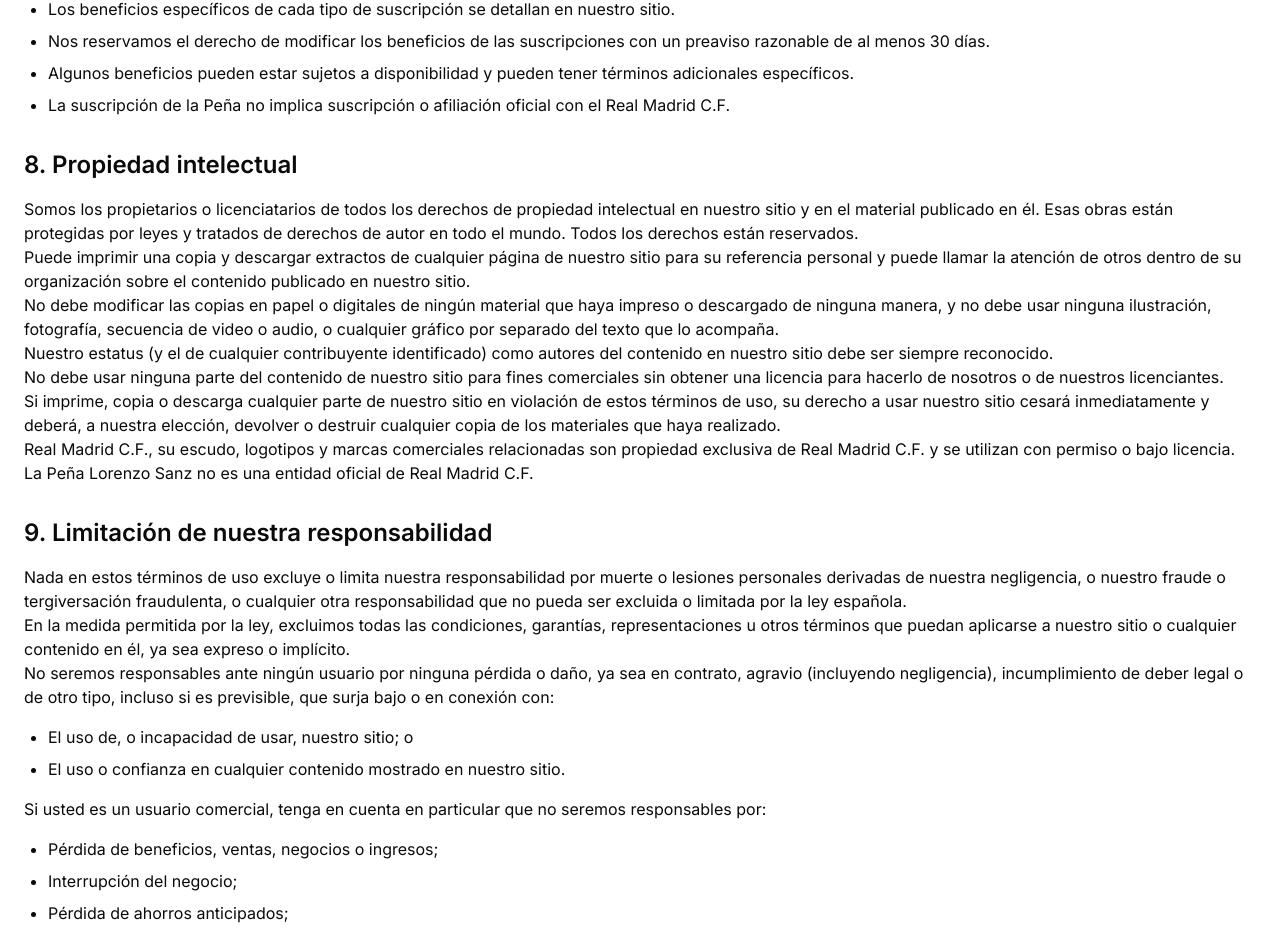
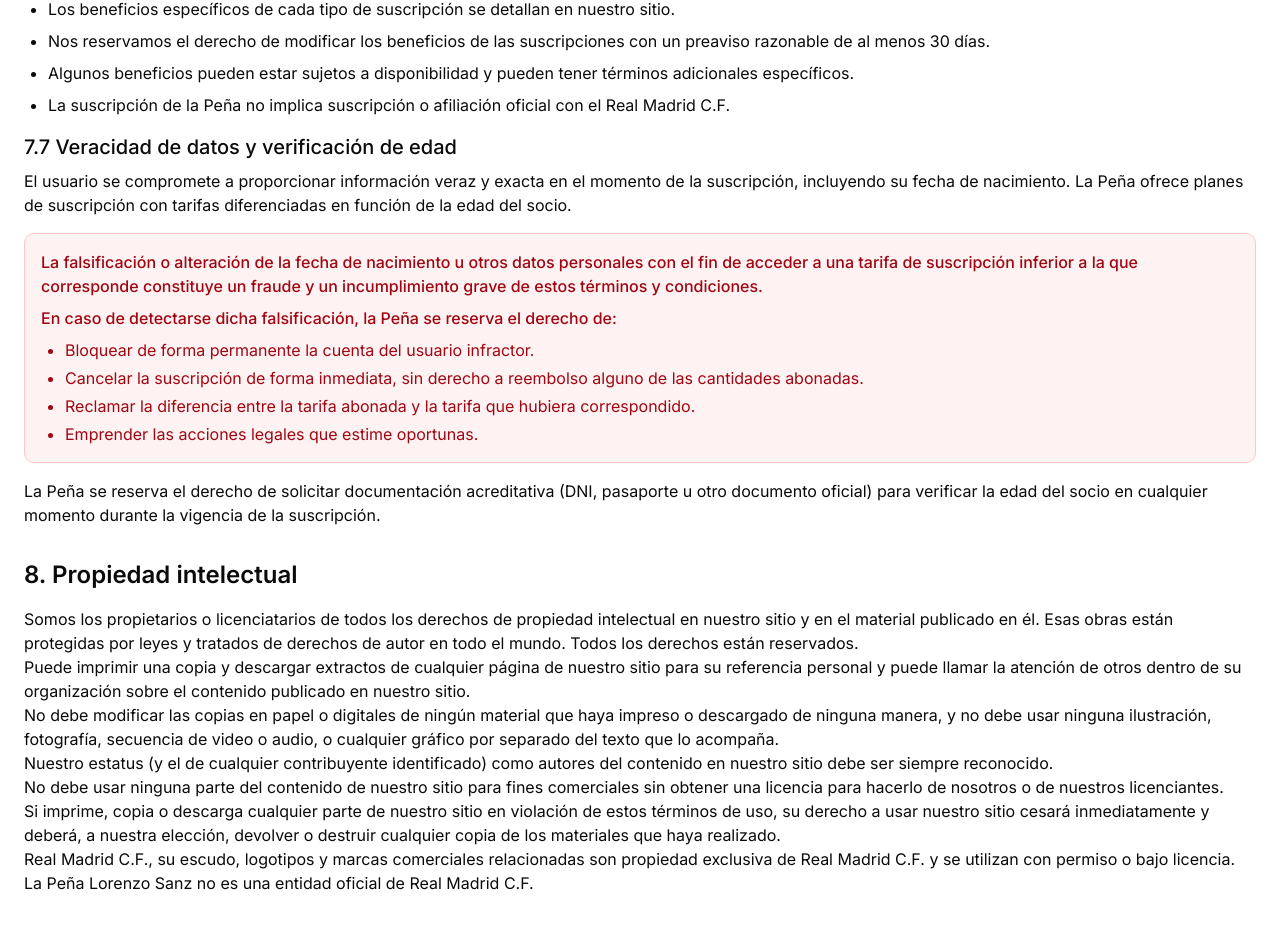
Before and after one commit to lorensation/penya-madridista, a Next.js app: page /terms-and-conditions in a window 1280 px wide. Shown: the part 3136-4066 px from the top of the page. Built offline with nearby package versions, Linux system fonts and the light colour scheme; no server answers.

Commit message:
feat: add veracity of data and age verification section to terms and conditions

```diff
--- a/src/app/aviso-legal/page.tsx
+++ b/src/app/aviso-legal/page.tsx
@@ -69,7 +69,16 @@
             <li>No provocar daños en los sistemas físicos y lógicos del sitio web, de sus proveedores o de terceros.</li>
             <li>No introducir o difundir virus informáticos o cualesquiera otros sistemas que puedan causar daños.</li>
             <li>No intentar acceder y, en su caso, utilizar las cuentas de correo electrónico de otros usuarios.</li>
+            <li>Proporcionar información veraz y exacta, especialmente en lo relativo a datos personales y fecha de nacimiento, no pudiendo falsificar dichos datos para obtener condiciones económicas más favorables en la contratación de suscripciones.</li>
           </ul>
+
+          <div className="bg-red-50 p-4 rounded-lg border border-red-200 my-4">
+            <p className="font-medium text-red-800">
+              La falsificación de la fecha de nacimiento o de cualquier otro dato personal con el fin de acceder a tarifas de suscripción reducidas
+              se considerará un incumplimiento grave de estas condiciones y podrá dar lugar al bloqueo permanente de la cuenta del usuario,
+              la cancelación inmediata de su suscripción sin derecho a reembolso, y la reclamación de las cantidades correspondientes a la tarifa aplicable.
+            </p>
+          </div>
 
           <p>La asociación se reserva el derecho a denegar o retirar el acceso al sitio web y/o los servicios ofrecidos sin necesidad de preaviso, a instancia propia o de un tercero, a aquellos usuarios que incumplan las presentes condiciones.</p>
         </div>
--- a/src/app/terms-and-conditions/page.tsx
+++ b/src/app/terms-and-conditions/page.tsx
@@ -170,6 +170,31 @@
             <li>Algunos beneficios pueden estar sujetos a disponibilidad y pueden tener términos adicionales específicos.</li>
             <li>La suscripción de la Peña no implica suscripción o afiliación oficial con el Real Madrid C.F.</li>
           </ul>
+
+          <h3 className="text-xl font-medium mt-4 mb-2">7.7 Veracidad de datos y verificación de edad</h3>
+          <p>
+            El usuario se compromete a proporcionar información veraz y exacta en el momento de la suscripción, incluyendo su fecha de nacimiento.
+            La Peña ofrece planes de suscripción con tarifas diferenciadas en función de la edad del socio.
+          </p>
+          <div className="bg-red-50 p-4 rounded-lg border border-red-200 my-4">
+            <p className="font-medium text-red-800">
+              La falsificación o alteración de la fecha de nacimiento u otros datos personales con el fin de acceder a una tarifa de suscripción inferior
+              a la que corresponde constituye un fraude y un incumplimiento grave de estos términos y condiciones.
+            </p>
+            <p className="font-medium text-red-800 mt-2">
+              En caso de detectarse dicha falsificación, la Peña se reserva el derecho de:
+            </p>
+            <ul className="list-disc pl-6 mt-2 space-y-1 text-red-800">
+              <li>Bloquear de forma permanente la cuenta del usuario infractor.</li>
+              <li>Cancelar la suscripción de forma inmediata, sin derecho a reembolso alguno de las cantidades abonadas.</li>
+              <li>Reclamar la diferencia entre la tarifa abonada y la tarifa que hubiera correspondido.</li>
+              <li>Emprender las acciones legales que estime oportunas.</li>
+            </ul>
+          </div>
+          <p>
+            La Peña se reserva el derecho de solicitar documentación acreditativa (DNI, pasaporte u otro documento oficial) para verificar la edad del socio
+            en cualquier momento durante la vigencia de la suscripción.
+          </p>
         </div>
 
         <div className="mb-8">
```
